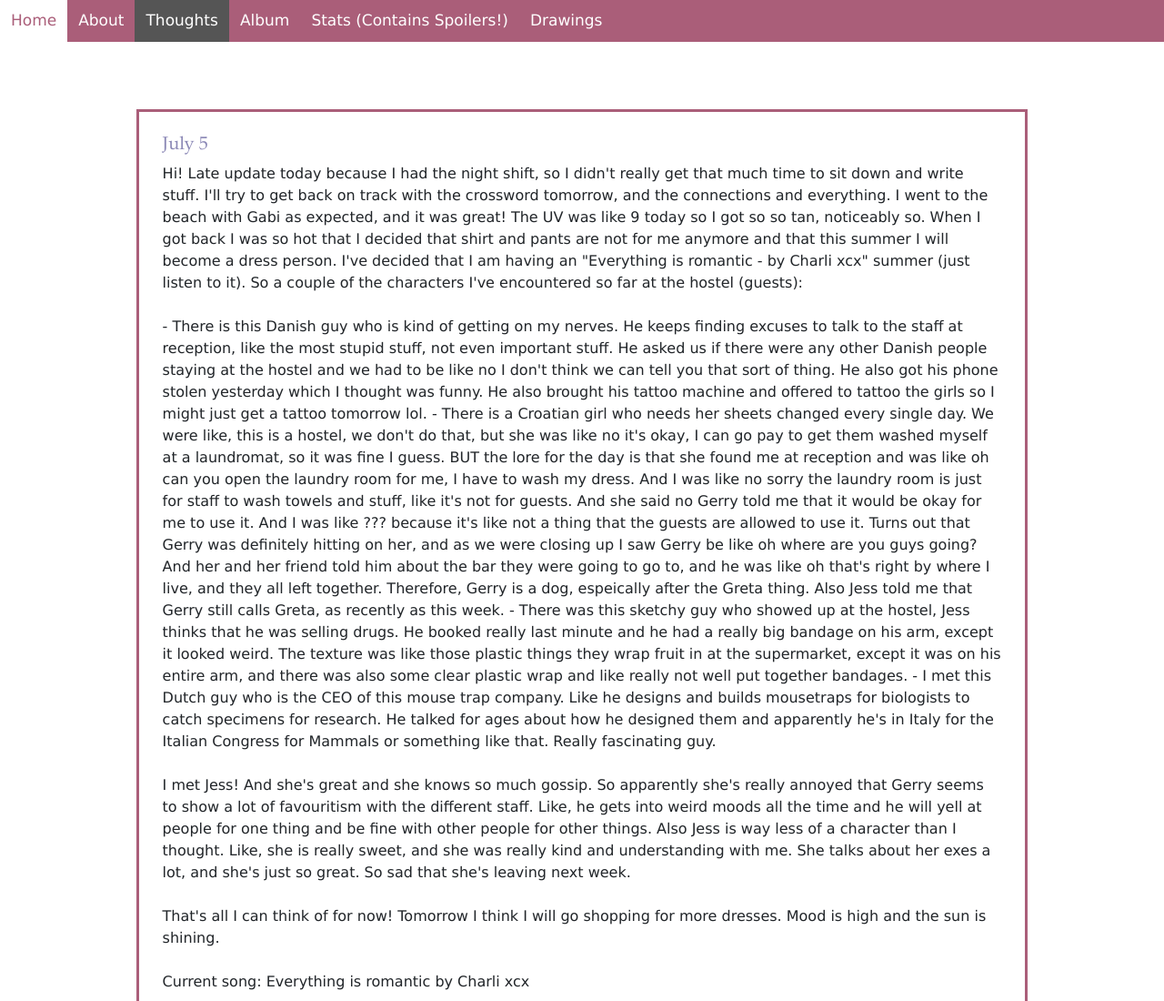
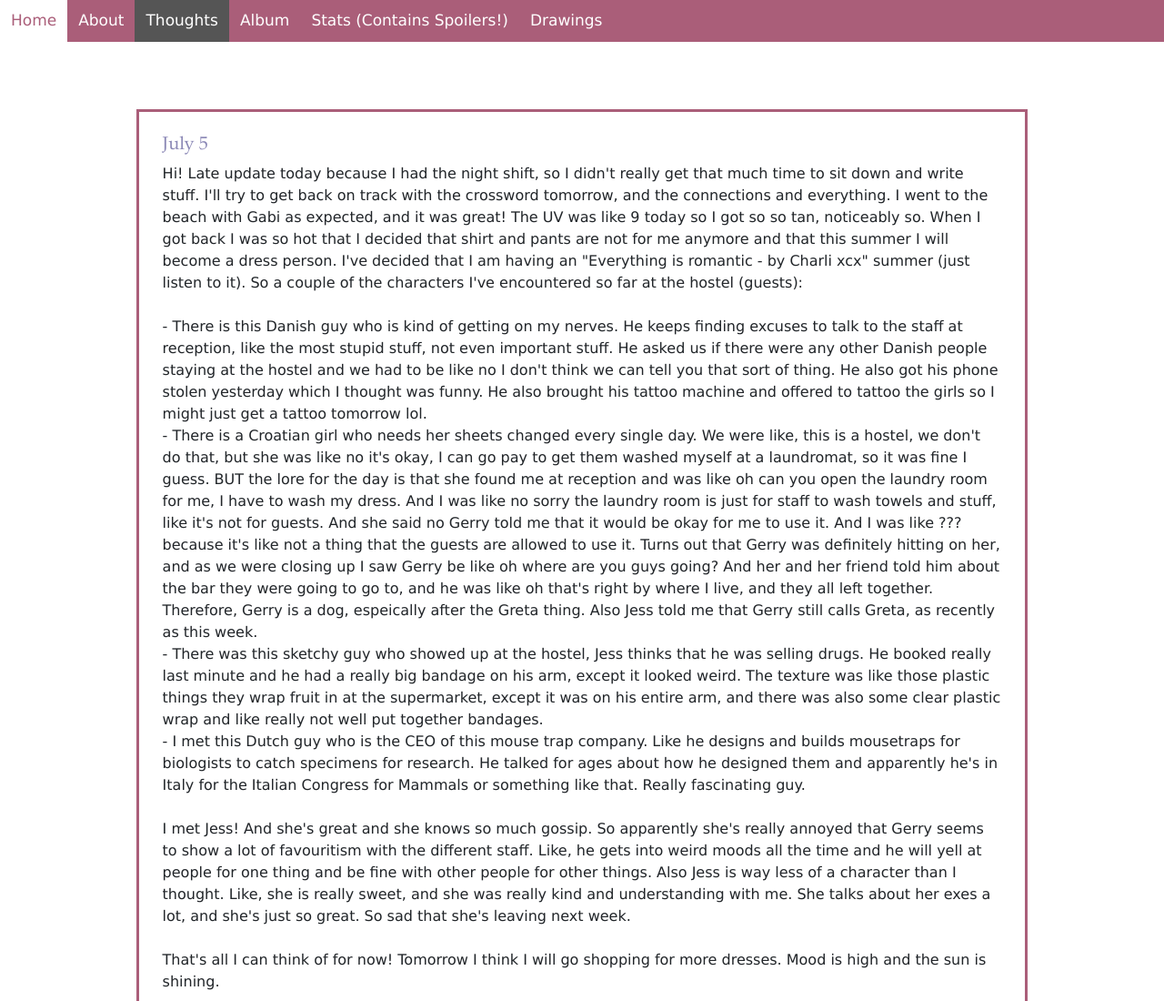
Before and after one commit to jamiesummer2024/jamiesummer2024.github.io, a plain HTML site: page thoughts.html in a window 1280 px wide. Shown: the top 1100 px of the page at 91% size. Drawn offline with nearby package versions, Linux system fonts and the light colour scheme.

Commit message:
Add files via upload

```diff
--- a/thoughts.html
+++ b/thoughts.html
@@ -41,7 +41,7 @@
             - There is this Danish guy who is kind of getting on my nerves. He keeps finding excuses to talk to the staff at reception, like the
             most stupid stuff, not even important stuff. He asked us if there were any other Danish people staying at the hostel and we had to be
             like no I don't think we can tell you that sort of thing. He also got his phone stolen yesterday which I thought was funny. He also
-            brought his tattoo machine and offered to tattoo the girls so I might just get a tattoo tomorrow lol.
+            brought his tattoo machine and offered to tattoo the girls so I might just get a tattoo tomorrow lol.<br>
             - There is a Croatian girl who needs her sheets changed every single day. We were like, this is a hostel, we don't do that, but she
             was like no it's okay, I can go pay to get them washed myself at a laundromat, so it was fine I guess. BUT the lore for the day is that
             she found me at reception and was like oh can you open the laundry room for me, I have to wash my dress. And I was like no sorry the
@@ -49,10 +49,11 @@
             for me to use it. And I was like ??? because it's like not a thing that the guests are allowed to use it. Turns out that Gerry was
             definitely hitting on her, and as we were closing up I saw Gerry be like oh where are you guys going? And her and her friend told him
             about the bar they were going to go to, and he was like oh that's right by where I live, and they all left together. Therefore, Gerry is
-            a dog, espeically after the Greta thing. Also Jess told me that Gerry still calls Greta, as recently as this week.
+            a dog, espeically after the Greta thing. Also Jess told me that Gerry still calls Greta, as recently as this week.<br>
             - There was this sketchy guy who showed up at the hostel, Jess thinks that he was selling drugs. He booked really last minute and
             he had a really big bandage on his arm, except it looked weird. The texture was like those plastic things they wrap fruit in at the
             supermarket, except it was on his entire arm, and there was also some clear plastic wrap and like really not well put together bandages.
+            <br>
             - I met this Dutch guy who is the CEO of this mouse trap company. Like he designs and builds mousetraps for biologists to catch specimens
             for research. He talked for ages about how he designed them and apparently he's in Italy for the Italian Congress for Mammals or something
             like that. Really fascinating guy.
```
